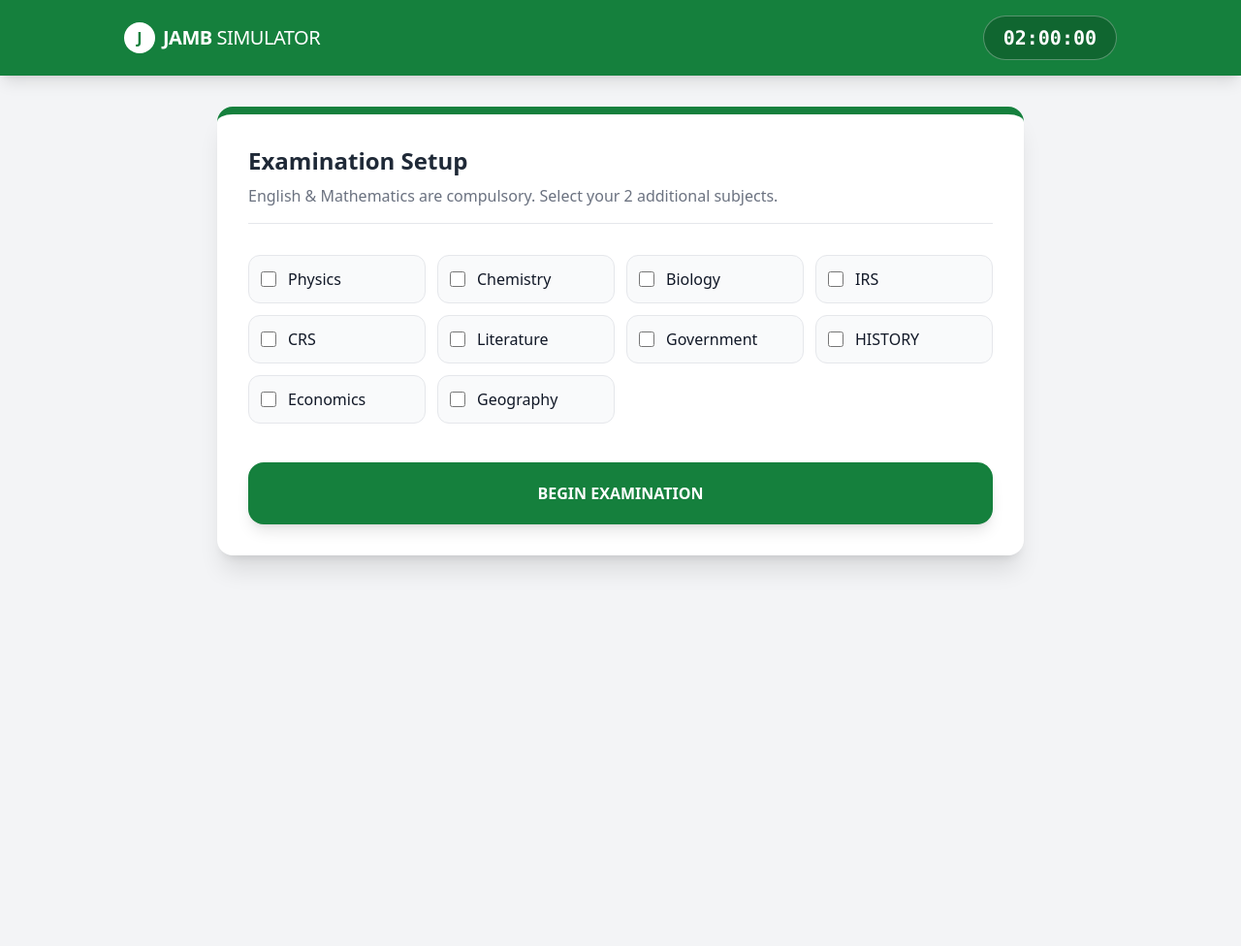
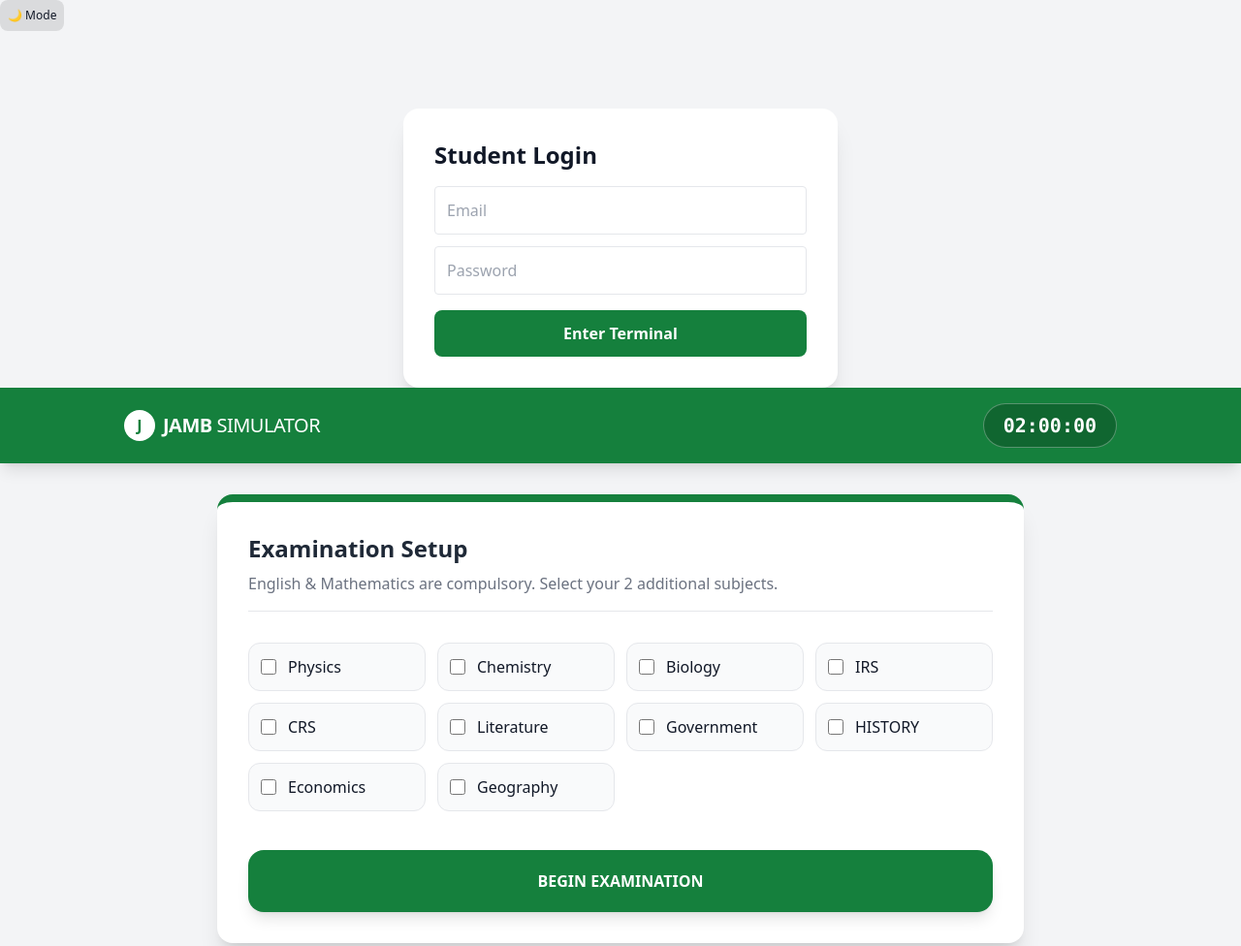
Before and after one commit to ABDUL-AHMEED/pro-taminal, a plain HTML site: page index.html in a window 1280 px wide. Shown: the top 976 px of the page at 97% size. Before the commit the page ends 800 px from the top, so only its background shows below. Drawn offline with nearby package versions, Linux system fonts and the light colour scheme.

```diff
--- a/index.html
+++ b/index.html
@@ -5,6 +5,7 @@
   <meta name="viewport" content="width=device-width, initial-scale=1.0">
   <title>JAMB CBT - Pro Terminal</title>
   <script src="https://cdn.tailwindcss.com"></script>
+  <button onclick="toggleDark()" class="p-2 bg-black/10 rounded-lg text-xs">🌙 Mode</button>
   <style>
     @media print { .no-print { display: none; } }
     .accent-green { accent-color: #15803d; }
@@ -13,7 +14,12 @@
   </style>
 </head>
 <body class="bg-gray-100 font-sans antialiased text-gray-900">
-
+<div id="loginBox" class="bg-white p-8 rounded-2xl shadow-xl max-w-md mx-auto mt-20">
+  <h2 class="text-2xl font-bold mb-4">Student Login</h2>
+  <input type="email" id="email" placeholder="Email" class="w-full p-3 border rounded mb-3">
+  <input type="password" id="pass" placeholder="Password" class="w-full p-3 border rounded mb-4">
+  <button onclick="handleLogin()" class="w-full bg-green-700 text-white p-3 rounded-lg font-bold">Enter Terminal</button>
+</div>
   <header class="bg-green-700 text-white p-4 shadow-lg sticky top-0 z-50 no-print">
     <div class="max-w-5xl mx-auto flex justify-between items-center">
       <div class="flex items-center gap-2">
@@ -1630,6 +1636,10 @@
       userAnswers[index] = val;
       showQuestion();
     }
+    function toggleDark() {
+  document.documentElement.classList.toggle('dark');
+  // Tailwind handles the rest if you use the 'dark:' prefix in your classes
+}
 
     function nextq() {
       if (index < examQs.length - 1) {
@@ -1701,4 +1711,5 @@
     }
   </script>
 </body>
+
 </html>
```
